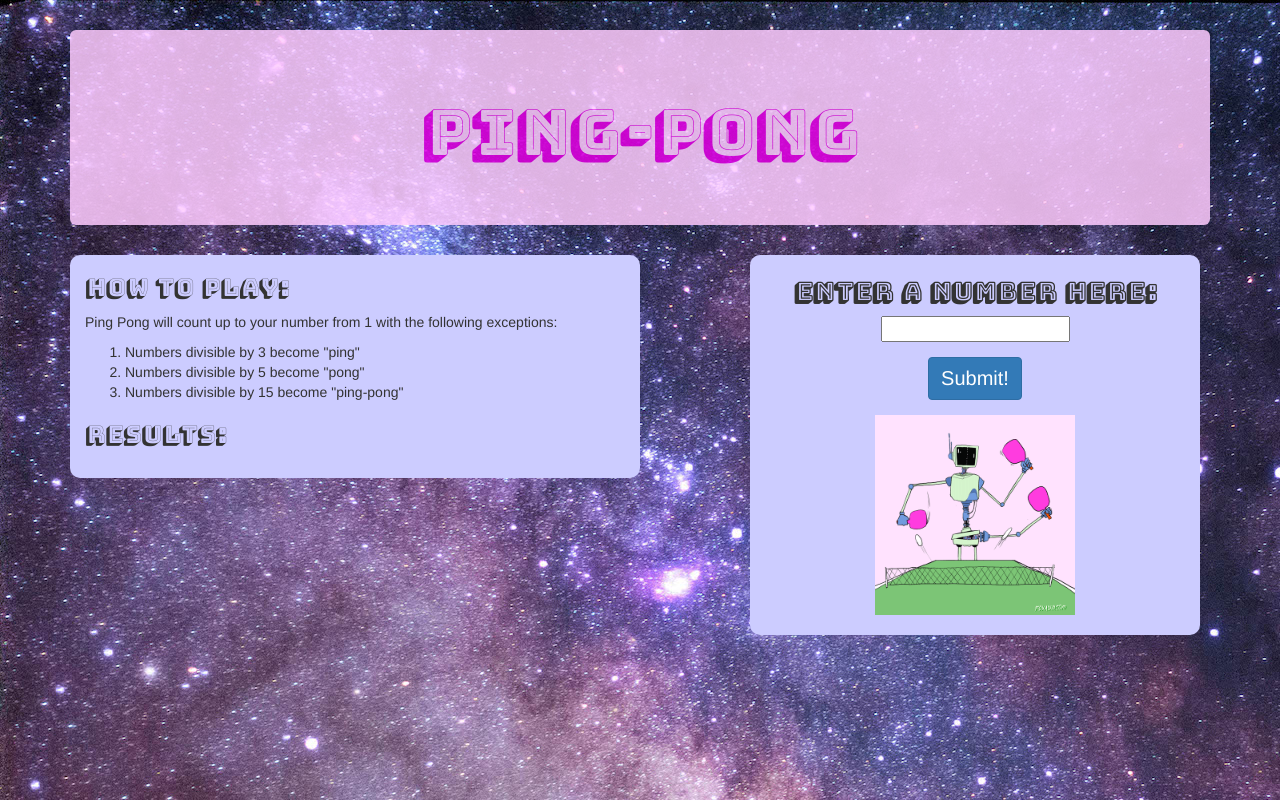
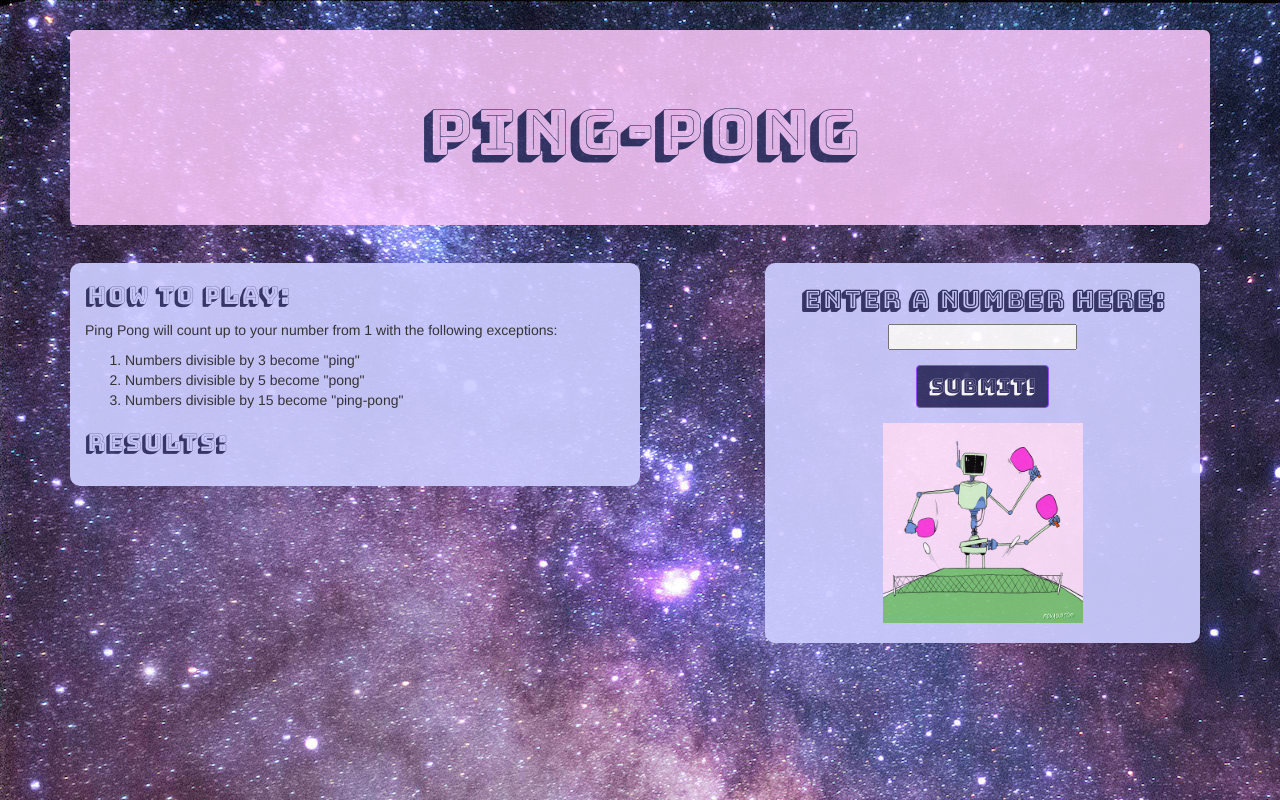
Before and after one commit to jenasancartier/ping-pong, a plain HTML site: page index.html in a window 1280 px wide. Drawn offline with Linux system fonts and the light colour scheme; a web font is replaced by a local one.

Commit message:
change button background color and font, as well as edit jumbotron background color

```diff
--- a/css/styles.css
+++ b/css/styles.css
@@ -8,6 +8,7 @@ h1 {
 
 h3 {
   font-family: 'Bungee Shade', cursive;
+  color: #343465;
 }
 
 img {
@@ -27,6 +28,14 @@ label {
 
 .btn {
   font-size: 20px;
+  font-family: 'Bungee Shade', cursive;
+  border-color: #944dff;
+  /*background-color: #5757a8;*/
+  background-color: #343465;
+}
+
+.btn:hover {
+  background-color: #c43bb2;
 }
 
 .jumbotron {
@@ -34,22 +43,28 @@ label {
   margin-top: 30px;
   background-color: #ffccff;
   opacity: .85;
-  color: #e600e6;
+  /*color: #e600e6; */
+  color: #343465;
 }
 
 #directions {
   background-color: #ccccff;
   border-radius: 10px;
   padding-bottom: 20px;
+  margin-top: 8px;
+  opacity: .93;
 }
 
 #inputBox {
   text-align: center;
   background-color: #ccccff;
   border-radius: 10px;
-  max-width: 450px;
+  max-width: 435px;
   margin-left: 10px;
   margin-right: 10px;
+  margin-top: 8px;
   float: right;
   padding-top: 20px;
+  opacity: .93;
+  color: #343465;
 }
```
